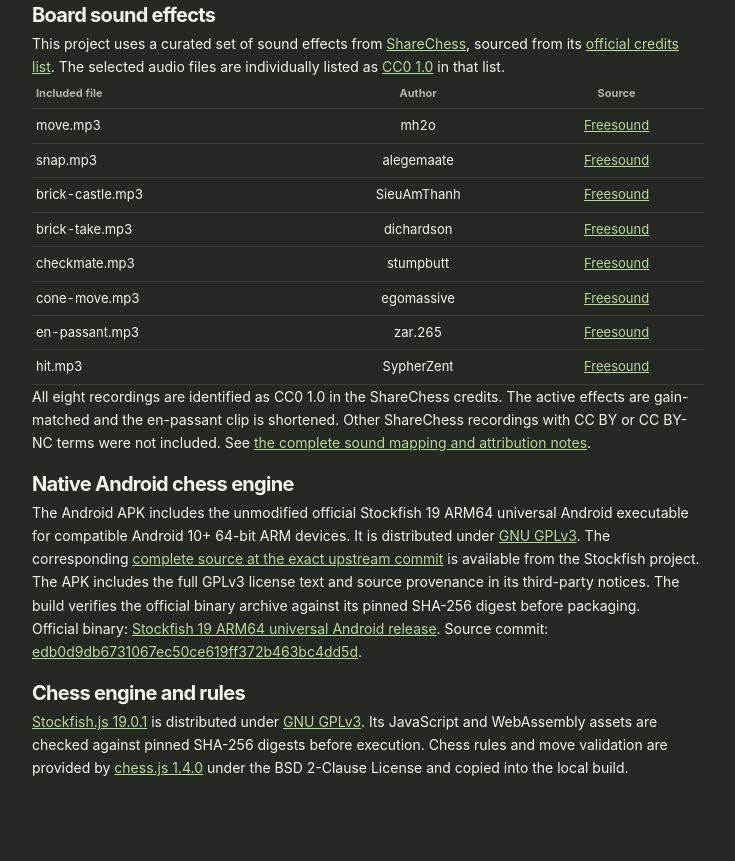
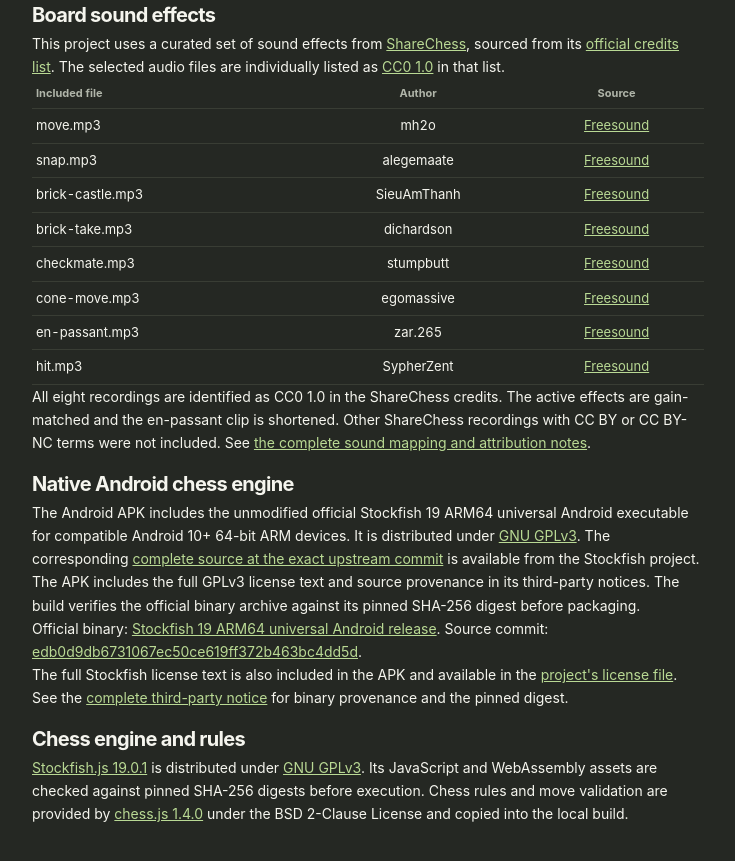
Before and after one commit to felipinhobxd/FreeChessAnalysis, a website: page dist/notices.html in a window 1280 px wide. Shown: the part 378-1239 px from the top of the page, without its empty margins (272-1007 px from the left). Drawn offline with Linux system fonts and the light colour scheme.

Commit message:
Link bundled Stockfish GPLv3 license from credits page

```diff
--- a/dist/notices.html
+++ b/dist/notices.html
@@ -37,6 +37,7 @@
     <h2>Native Android chess engine</h2>
     <p>The Android APK includes the unmodified official Stockfish 19 ARM64 universal Android executable for compatible Android 10+ 64-bit ARM devices. It is distributed under <a href="https://www.gnu.org/licenses/gpl-3.0.html">GNU GPLv3</a>. The corresponding <a href="https://github.com/official-stockfish/Stockfish/tree/edb0d9db6731067ec50ce619ff372b463bc4dd5d">complete source at the exact upstream commit</a> is available from the Stockfish project. The APK includes the full GPLv3 license text and source provenance in its third-party notices. The build verifies the official binary archive against its pinned SHA-256 digest before packaging.</p>
     <p>Official binary: <a href="https://github.com/official-stockfish/Stockfish/releases/tag/sf_19">Stockfish 19 ARM64 universal Android release</a>. Source commit: <a href="https://github.com/official-stockfish/Stockfish/commit/edb0d9db6731067ec50ce619ff372b463bc4dd5d">edb0d9db6731067ec50ce619ff372b463bc4dd5d</a>.</p>
+    <p>The full Stockfish license text is also included in the APK and available in the <a href="https://github.com/felipinhobxd/FreeChessAnalysis/blob/main/android/Stockfish-Copying.txt">project's license file</a>. See the <a href="https://github.com/felipinhobxd/FreeChessAnalysis/blob/main/android/THIRD_PARTY_NOTICES.md">complete third-party notice</a> for binary provenance and the pinned digest.</p>
     <h2>Chess engine and rules</h2>
     <p><a href="https://github.com/nmrugg/stockfish.js">Stockfish.js 19.0.1</a> is distributed under <a href="https://www.gnu.org/licenses/gpl-3.0.html">GNU GPLv3</a>. Its JavaScript and WebAssembly assets are checked against pinned SHA-256 digests before execution. Chess rules and move validation are provided by <a href="https://github.com/jhlywa/chess.js">chess.js 1.4.0</a> under the BSD 2-Clause License and copied into the local build.</p>
   </main>
```
